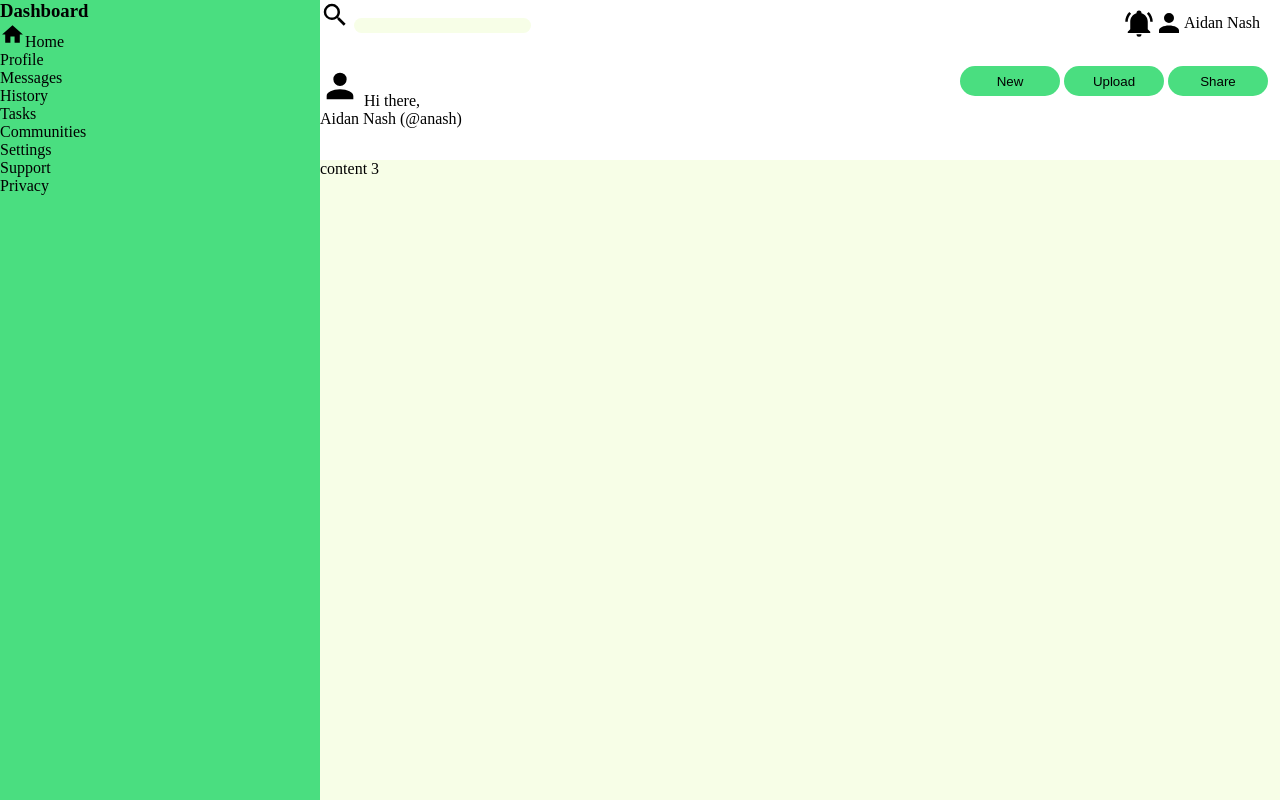
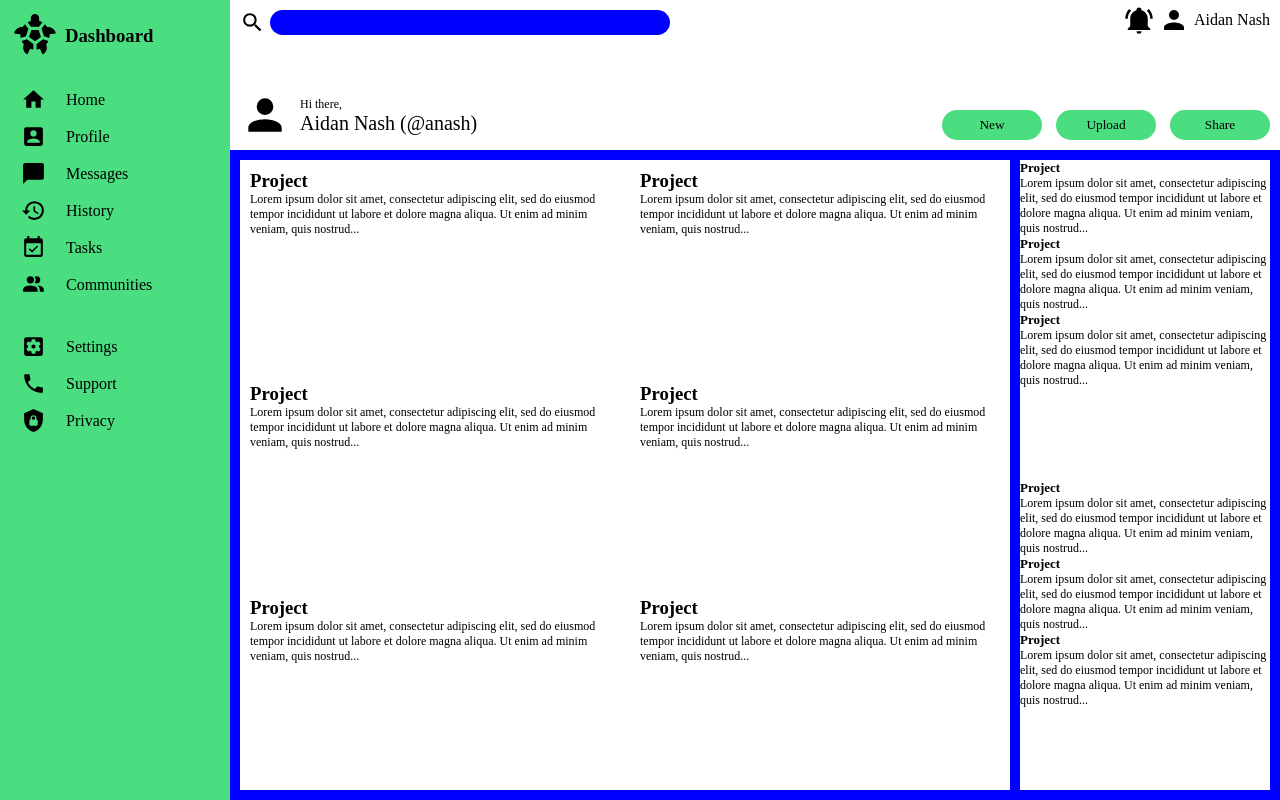
Before and after one commit to anash5119/admin-dashboard, a plain HTML site: page index.html in a window 1280 px wide. Drawn offline with Linux system fonts and the light colour scheme; a web font is replaced by a local one.

Commit message:
Add styling to dashboard

```diff
--- a/index.html
+++ b/index.html
@@ -10,25 +10,25 @@
     <div class="container">
         <div class="sidebar">
             <div class="logo">
-                <h3> Dashboard </h3>
+                <h3> <img src="icons/turtle.svg" alt="">Dashboard </h3>
             </div>
             <ul class="top">
                 <li> <img src="icons/home.svg" alt="">Home</li>
-                <li> Profile</li>
-                <li> Messages</li>
-                <li> History</li>
-                <li> Tasks</li>
-                <li> Communities</li>
+                <li> <img src="icons/account-box.svg" alt="">Profile</li>
+                <li> <img src="icons/message.svg" alt="">Messages</li>
+                <li> <img src="icons/history.svg" alt="">History</li>
+                <li> <img src="icons/calendar-check.svg" alt="">Tasks</li>
+                <li> <img src="icons/account-multiple.svg" alt="">Communities</li>
             </ul>
             <ul class="bott">
-                <li> Settings</li>
-                <li> Support</li>
-                <li> Privacy</li>
+                <li> <img src="icons/cog-box.svg" alt="">Settings</li>
+                <li> <img src="icons/phone.svg" alt="">Support</li>
+                <li> <img src="icons/shield-lock.svg" alt="">Privacy</li>
             </ul>
         </div>
         <div class="header">
-            <div>
-                <img src="icons/magnify.svg">
+            <div class="search">
+                <img class="searchIcon" src="icons/magnify.svg">
                 <input>
             </div>
             <div class="icons">
@@ -38,8 +38,10 @@
             </div>
             <div class="account">
                 <img src="icons/account.svg">
-                Hi there,
-                <p> Aidan Nash (@anash)</p>
+                <div>
+                    <p class="greeting">Hi there, </p>
+                    <p class="user"> Aidan Nash (@anash)</p>
+                </div>
             </div>
             <div>
                 <button> New</button>
@@ -48,7 +50,51 @@
             </div>
         </div>
         <div class="projects">
-            content 3
+            <div class="projectCont">
+                <div>
+                    <h3>Project</h3>
+                    <p>Lorem ipsum dolor sit amet, consectetur adipiscing elit, sed do eiusmod tempor incididunt ut labore et dolore magna aliqua. Ut enim ad minim veniam, quis nostrud...</p>
+                </div>
+                <div>
+                    <h3>Project</h3>
+                    <p>Lorem ipsum dolor sit amet, consectetur adipiscing elit, sed do eiusmod tempor incididunt ut labore et dolore magna aliqua. Ut enim ad minim veniam, quis nostrud...</p>
+                </div>
+                <div>
+                    <h3>Project</h3>
+                    <p>Lorem ipsum dolor sit amet, consectetur adipiscing elit, sed do eiusmod tempor incididunt ut labore et dolore magna aliqua. Ut enim ad minim veniam, quis nostrud...</p>
+                </div>
+                <div>
+                    <h3>Project</h3>
+                    <p>Lorem ipsum dolor sit amet, consectetur adipiscing elit, sed do eiusmod tempor incididunt ut labore et dolore magna aliqua. Ut enim ad minim veniam, quis nostrud...</p>
+                </div>
+                <div>
+                    <h3>Project</h3>
+                    <p>Lorem ipsum dolor sit amet, consectetur adipiscing elit, sed do eiusmod tempor incididunt ut labore et dolore magna aliqua. Ut enim ad minim veniam, quis nostrud...</p>
+                </div>
+                <div>
+                    <h3>Project</h3>
+                    <p>Lorem ipsum dolor sit amet, consectetur adipiscing elit, sed do eiusmod tempor incididunt ut labore et dolore magna aliqua. Ut enim ad minim veniam, quis nostrud...</p>
+                </div>
+            </div>
+            <div class="announcements">
+
+                <div>
+                    <div class="title">Project</div>
+                    <p>Lorem ipsum dolor sit amet, consectetur adipiscing elit, sed do eiusmod tempor incididunt ut labore et dolore magna aliqua. Ut enim ad minim veniam, quis nostrud...</p>
+                    <div class="title">Project</div>
+                    <p>Lorem ipsum dolor sit amet, consectetur adipiscing elit, sed do eiusmod tempor incididunt ut labore et dolore magna aliqua. Ut enim ad minim veniam, quis nostrud...</p>
+                    <div class="title">Project</div>
+                    <p>Lorem ipsum dolor sit amet, consectetur adipiscing elit, sed do eiusmod tempor incididunt ut labore et dolore magna aliqua. Ut enim ad minim veniam, quis nostrud...</p>
+                </div>
+                <div>
+                    <div class="title">Project</div>
+                    <p>Lorem ipsum dolor sit amet, consectetur adipiscing elit, sed do eiusmod tempor incididunt ut labore et dolore magna aliqua. Ut enim ad minim veniam, quis nostrud...</p>
+                    <div class="title">Project</div>
+                    <p>Lorem ipsum dolor sit amet, consectetur adipiscing elit, sed do eiusmod tempor incididunt ut labore et dolore magna aliqua. Ut enim ad minim veniam, quis nostrud...</p>
+                    <div class="title">Project</div>
+                    <p>Lorem ipsum dolor sit amet, consectetur adipiscing elit, sed do eiusmod tempor incididunt ut labore et dolore magna aliqua. Ut enim ad minim veniam, quis nostrud...</p>
+                </div>
+            </div>
         </div>
     </div>
 </body>
--- a/style.css
+++ b/style.css
@@ -4,6 +4,12 @@
     --main-color: #4ade80;
     --header-color: white;
     --body-color: #f7fee7;
+    font-family: "Nanum";
+}
+
+@font-face {
+    font-family: "Nanum";
+    src: url("Nanum_Gothic/NanumGothic-Regular.ttf");
 }
 
 body{
@@ -12,51 +18,113 @@ body{
 
 .container{
     display:grid;
-    grid-template-columns: 1fr 3fr;
-    grid-template-rows: 1fr 4fr;
+    grid-template-columns: 230px 3.5fr;
+    grid-template-rows: 150px 4fr;
     height: 100vh;
 }
 
 .sidebar{
     background-color: var(--main-color);
     grid-row: 1 / 3;
+    display: flex;
+    flex-direction: column;
+    padding-left: 10px;
+    gap: 40px;
+}
+
+.logo{
+    margin-top: 10px;
+}
+
+.logo img{
+    height: 50px;
+    width: 50px;
+    margin-bottom: -18px;
+    margin-right: 5px;
 }
 
 .sidebar ul{
-    list-style: none;;
+    list-style: none;
+    margin-left: 11px;
 }
 
 ul img{
     width: 25px;
     height: 25px;
+    margin-bottom: -7px;
+    margin-right: 20px;
 }
 
 .top{
-    display: grid;
-    grid-template-rows: auto;
+    display: flex;
+    flex-direction: column;
+    gap: 15px;
+}
+
+.bott{
+    display: flex;
+    flex-direction: column;
+    gap: 15px;
 }
 
 .header{
     background-color: var(--header-color);
     grid-column: 2 / 3;
     display: grid;
-    grid-template-columns: 2fr 1fr;
+    grid-template-columns: 3fr 2fr;
+    align-items: end;
+    justify-items: end;
 }
 
-.header input{
-    border-radius: 20px;
-    border: none;
-    background-color: var(--body-color);
-}
-
-.header img{
+.icons img{
     height: 30px;
     width: 30px;
 }
 
+.search{
+    margin-left: 10px;
+    margin-top: 10px;
+    display: flex;
+    gap: 5px;
+    justify-self: start;
+    align-self: start;
+}
+
+.searchIcon {
+    height: 25px;
+    width: 25px;
+}
+
+.search input{
+    border-radius: 20px;
+    border: none;
+    background-color: blue;
+    width: 400px;
+    height: 25px;
+}
+
+.account{
+    display: flex;
+    align-items: end;
+    margin-bottom: 10px;
+    margin-left: 10px;
+    gap: 10px;
+    justify-self: start;
+}
+
 .account img{
-    height: 40px;
-    width: 40px;
+    height: 50px;
+    width: 50px;
+}
+
+.greeting{
+    font-weight: 500;
+}
+
+.user{
+    font-size: 20px;
+    margin-bottom: 5px;
+    font-weight: 500;
 }
 
 .header button{
@@ -66,18 +134,56 @@ ul img{
     width: 100px;
     border-radius: 20px;
     cursor: pointer;
+    margin-bottom: 10px;
+    margin-right: 10px;
+
 }
 
 .icons{
     display: flex;
     align-items: center;
-    margin-top: -20px;
-    margin-right: 20px;;
-    justify-content: right;
+    align-self: start;
+    gap: 5px;
+    margin-right: 10px;
+    margin-top: 5px;
 }
 
 .projects{
-    background-color: var(--body-color);
+    background-color: blue;
     grid-column: 2 / 3;
     grid-row: 2 / 3;
+    display: grid;
+    grid-template-columns: 3fr 1fr;
+    gap: 10px;
 }
+
+.projectCont{
+    display: grid;
+    grid-template-columns: repeat(2, 1fr);
+    grid-template-rows: repeat(auto-fill, 1fr);
+    background-color: var(--header-color);
+    margin: 10px 0 10px 10px;
+    gap: 10px;
+}
+
+.projectCont > div{
+    border-radius: 100px;
+    padding: 10px;
+}
+
+.announcements{
+    display: grid;
+    grid-template-rows: repeat(2, 1fr);
+    gap: 10px;
+    background-color: var(--header-color);
+    margin: 10px 10px 10px 0;
+}
+
+.title{
+    font-weight: 600;
+    font-size: 13px;
+}
+
+div div p{
+    font-size: 12px;
+}
```
Also changed, not shown: Nanum_Gothic/OFL.txt (added), icons/account-box.svg (added), icons/account-multiple.svg (added), icons/calendar-check.svg (added), icons/cog-box.svg (added), icons/history.svg (added), icons/message.svg (added), icons/phone.svg (added), icons/shield-lock.svg (added), icons/turtle.svg (added), 3 other files.
